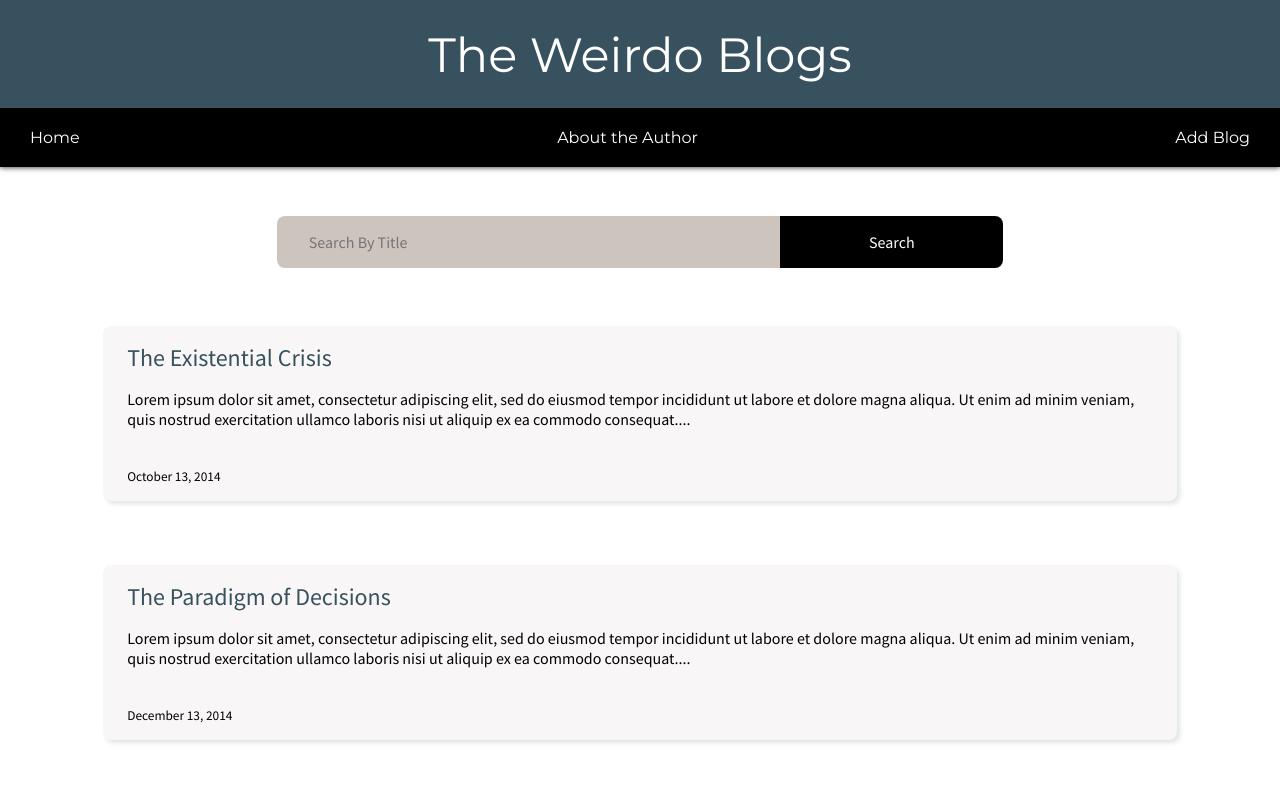
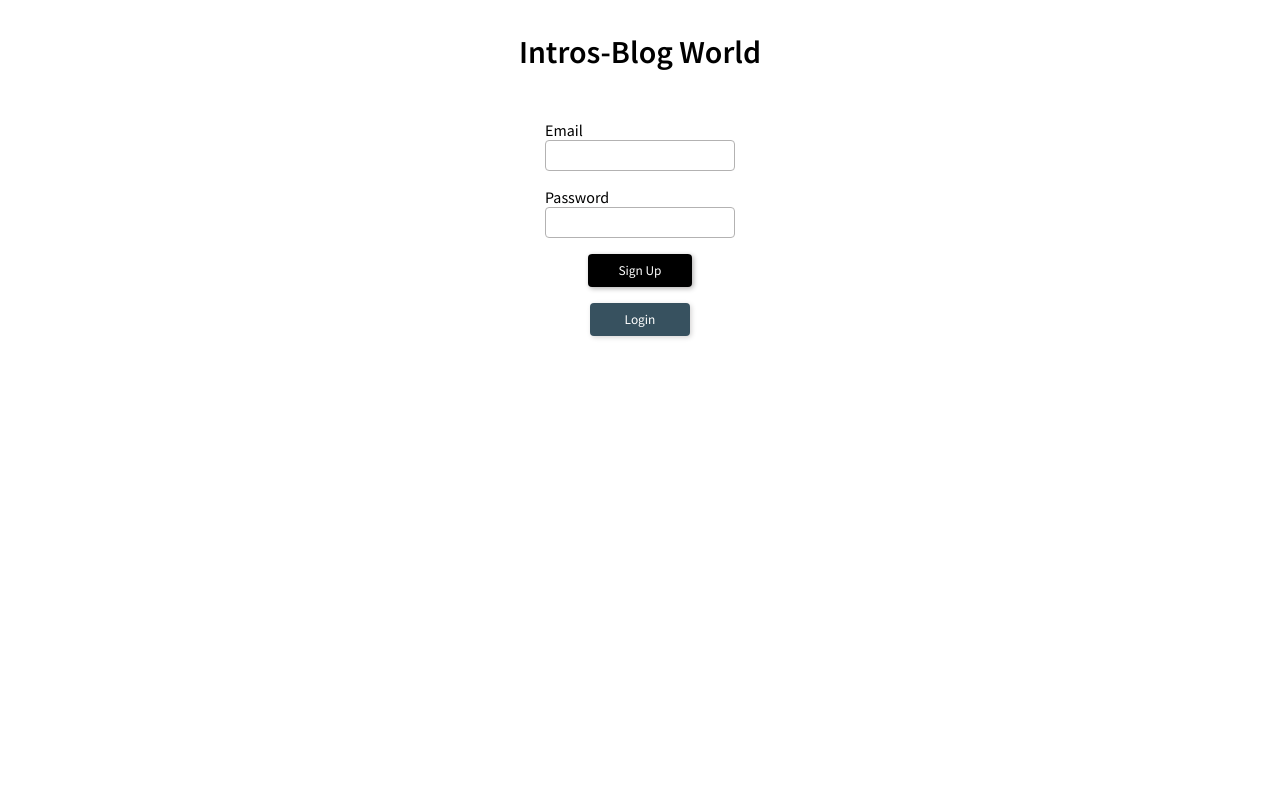
Before and after one commit to NeeshuSharmaa/blogs-project, a React (Create React App) app: page / in a window 1280 px wide. Shown: the top 800 px of the page. Built offline with nearby package versions, Linux system fonts and the light colour scheme; data requests are answered from the project's data file; a web font is replaced by a local one.

Commit message:
feat & style: login/logout

```diff
--- a/package.json
+++ b/package.json
@@ -6,6 +6,7 @@
     "@testing-library/jest-dom": "^5.16.5",
     "@testing-library/react": "^13.4.0",
     "@testing-library/user-event": "^13.5.0",
+    "firebase": "^9.15.0",
     "json-server": "^0.17.1",
     "react": "^18.2.0",
     "react-dom": "^18.2.0",
--- a/src/App.css
+++ b/src/App.css
@@ -6,7 +6,7 @@
     font-family: 'Source Sans Pro', sans-serif;
 
 }
-
+body{margin:0}
 header{
     max-height: max-content;
 }
@@ -30,46 +30,75 @@ header>h1{
 
 
 }
-/* .header-img {
-    margin-top:180px;
+.header-img {
+    margin-top:130px;
     height: 50%;
     max-width: 100%;
-} */
+    margin-left:0;
+    margin-right:0;
+}
+
 header>nav{
     width:100%;
     box-shadow: 0 1px 5px rgb(86, 86, 86);
     position:fixed;
     top:108px;
     left:0;
+    display: flex;
+    flex-direction: row;
+    justify-content: space-between;
+    background-color: black;
+
 }
 header>nav>ul{
     list-style-type: none;
     padding-inline-start: 0;
     display:flex;
-    flex-direction:row;
-    background-color: black;
-    justify-content:space-between;
-    padding:20px 30px;
+    justify-content: left;
 
+    padding: 10px 30px;
     margin-block-start: 0;
     margin-block-end: 0;
+}
+header>nav>div{
+    padding: 10px 30px;
+
+    display:inline-flex;
+    text-align:right;
+
 }
 .nav-list{
     font-family: 'Montserrat', sans-serif;
     margin:auto;
-    font-size:1rem;
+    font-size:0.9rem;
     color: white;
+    padding: 0.5rem 1rem;
+
 }
 a:-webkit-any-link {
     color: inherit;
     cursor: pointer;
     text-decoration: none;
 }
+.logout-btn {
+    font-family: 'Montserrat', sans-serif;
+    background-color: #e3e4e5;
+    color: black;
+    border-radius: 5.5px;
+    padding: 0.5rem 1rem;
+    font-size: 0.8rem;
+}
 
 .nav-list:hover{
     color:#8ea6b8;
     cursor: pointer;
 }
+.logout-btn:hover{
+    color:white;
+    cursor: pointer;
+    background-color: #8ea6b8;
+}
+
 .search{
 
     display:flex;
@@ -77,7 +106,7 @@ a:-webkit-any-link {
     padding:1rem;
     justify-content:center;
     flex-wrap: nowrap;
-    margin:200px 20% 10px 20%;
+    margin:26px 20% 10px 20%;
 }
 .search>input{
 
@@ -90,6 +119,8 @@ a:-webkit-any-link {
     width:80%;
 
 }
+
+
 .search-btn{
     color:white;
     background-color:black;
@@ -113,13 +144,13 @@ a:-webkit-any-link {
     justify-content: space-between;
     padding: 0 5%;
 }
-.blog{
-    padding:1rem 1.5rem;
-    color:black;
-    margin:2rem;
-    box-shadow: 3px 3px 5px #e3e4e5;
-    border-radius:0.5rem;
-    background-color:rgb(248, 246, 246);
+.blog {
+    padding: 1rem 1.5rem;
+    color: black;
+    margin: 2rem 1rem;
+    box-shadow: 3px 3px 5px #9a9a9b;
+    border-radius: 0.5rem;
+    background-color: rgb(236, 235, 235);
 }
 
 .blog-title{
@@ -129,6 +160,9 @@ a:-webkit-any-link {
 }
 .blog>p{
     margin-top:1rem;
+}
+.published-date{
+    color:rgb(67, 67, 67);
 }
 
 .blog-delete-btn{
@@ -220,3 +254,58 @@ a:-webkit-any-link {
     cursor: pointer;
     transition-delay: 0.2s;
 }
+
+.login-page{
+    padding:2rem;
+}
+.login-form{
+    margin: 2rem auto 0 auto;
+    justify-content: center;
+    display: flex;
+    flex-direction: column;
+    max-width: 90%;
+
+}
+.login-form>div{
+
+    margin:1rem auto 0 auto;
+}
+.login-form>div input {
+    width: 100%;
+    padding: 6px 10px;
+    /* margin: 10px auto; */
+    border: 1px solid rgb(179, 178, 178);
+    box-sizing: border-box;
+    display: block;
+    border-radius: 4px;
+
+
+}
+.login-form>div label{
+    text-align:left;
+
+}
+
+
+.sign-in-btn {
+    background: black;
+    color: #fff;
+    border: 0;
+    padding: 8px 30px;
+    border-radius: 4px;
+    cursor: pointer;
+    align-items: center;
+    margin: 1rem auto;
+    box-shadow: 1.5px 1.5px 5px#b1b0b0
+}
+.login-btn {
+    background-color:#37515f;
+    color: #fff;
+    border: 0;
+    padding: 8px 35px;
+    border-radius: 4px;
+    cursor: pointer;
+    align-items: center;
+    margin: 0 auto 2rem auto;
+    box-shadow: 1.5px 1.5px 5px#d5d4d4
+}
--- a/src/App.js
+++ b/src/App.js
@@ -1,5 +1,5 @@
 import "./App.css";
-import React from "react";
+import React, { useState } from "react";
 import Header from "./components/Header";
 import useFetch from "./useFetch";
 import { BrowserRouter as Router, Routes, Route } from "react-router-dom";
@@ -7,17 +7,55 @@ import About from "./components/About";
 import BlogDetails from "./components/BlogDetails";
 import Create from "./components/Create";
 import Home from "./components/Home";
+import LoginPage from "./components/LoginPage";
+
+import { initializeApp } from "firebase/app";
 
 function App() {
+  const [loggedIn, setLoggedIn] = useState(false);
+  const [imageDisplay, setImageDisplay] = useState(true);
+
+  const firebaseConfig = {
+    apiKey: "AIzaSyC8nlDMiONXQxrTC8mzx5Er5QQo4sMTOHo",
+    authDomain: "blogs-project-d2bf9.firebaseapp.com",
+    projectId: "blogs-project-d2bf9",
+    storageBucket: "blogs-project-d2bf9.appspot.com",
+    messagingSenderId: "901186626762",
+    appId: "1:901186626762:web:a7d596ee5de24c56c48033",
+  };
+  //init app
+  initializeApp(firebaseConfig);
+
   return (
     <Router>
       <div className="App">
-        <Header />
+        {loggedIn ? (
+          <Header setLoggedIn={setLoggedIn} imageDisplay={imageDisplay} />
+        ) : null}
         <Routes>
-          <Route exact path="/" element={<Home />}></Route>
-          <Route path="/create" element={<Create />}></Route>
-          <Route path="/about" element={<About />}></Route>
-          <Route path="/blogs/:id" element={<BlogDetails />}></Route>
+          {!loggedIn ? (
+            <Route
+              path="/"
+              element={<LoginPage setLoggedIn={setLoggedIn} />}
+            ></Route>
+          ) : (
+            <>
+              (<Route exact path="/home" element={<Home />}></Route>
+              <Route
+                path="/create"
+                element={<Create setImageDisplay={setImageDisplay} />}
+              ></Route>
+              <Route
+                path="/about"
+                element={<About setImageDisplay={setImageDisplay} />}
+              ></Route>
+              <Route
+                path="/blogs/:id"
+                element={<BlogDetails setImageDisplay={setImageDisplay} />}
+              ></Route>
+              )
+            </>
+          )}
         </Routes>
       </div>
     </Router>
--- a/src/components/About.jsx
+++ b/src/components/About.jsx
@@ -1,5 +1,10 @@
-const About = () => {
-  return <div>About The Author</div>;
+import { useEffect } from "react";
+
+const About = ({ setImageDisplay }) => {
+  useEffect(() => {
+    setImageDisplay(false);
+  }, []);
+  return <div>About</div>;
 };
 
 export default About;
--- a/src/components/Blog.jsx
+++ b/src/components/Blog.jsx
@@ -9,7 +9,7 @@ const Blog = ({ blog }) => {
         </div>
 
         <p className="blog-preview">{blog.body}</p>
-        <br />
+
         <small className="published-date">{blog.publishedDate}</small>
       </Link>
     </div>
--- a/src/components/BlogDetails.jsx
+++ b/src/components/BlogDetails.jsx
@@ -1,8 +1,11 @@
 import { useParams, useNavigate } from "react-router-dom";
 import useFetch from "../useFetch";
-import { useState } from "react";
+import { useEffect } from "react";
 
-const BlogDetails = () => {
+const BlogDetails = ({ setImageDisplay }) => {
+  useEffect(() => {
+    setImageDisplay(false);
+  }, []);
   const navigate = useNavigate();
 
   const { id } = useParams();
@@ -18,7 +21,7 @@ const BlogDetails = () => {
     fetch("http://localhost:8000/blogs/" + blog.id, {
       method: "DELETE",
     }).then((res) => console.log(`blog with id: ${blog.id} got deleted`));
-    navigate("/");
+    navigate("/home");
   }
   return (
     <div className="blog-details">
--- a/src/components/Create.jsx
+++ b/src/components/Create.jsx
@@ -1,7 +1,11 @@
-import { useState } from "react";
+import { useEffect, useState } from "react";
 import { useNavigate } from "react-router-dom";
 
-const Create = () => {
+const Create = ({ setImageDisplay }) => {
+  useEffect(() => {
+    setImageDisplay(false);
+  }, []);
+
   const [title, setTitle] = useState("");
   const [body, setBody] = useState("");
   const [isPending, setIsPending] = useState(false);
@@ -41,7 +45,7 @@ const Create = () => {
         console.log("new blog added", newBlog);
         setIsPending(false);
       });
-    navigate("/");
+    navigate("/home");
   }
 
   return (
--- a/src/components/Header.jsx
+++ b/src/components/Header.jsx
@@ -1,13 +1,17 @@
 import { Link } from "react-router-dom";
 
-export default function Header() {
+export default function Header({ setLoggedIn, imageDisplay }) {
   return (
     <header>
-      <h1>The Weirdo Blogs</h1>
-      {/* <img className="header-img" src="images/header-img.jpg" /> */}
+      <h1>Intros-Blog World</h1>
+      {imageDisplay ? (
+        <img className="header-img" src="images/header-img.jpg" />
+      ) : (
+        "null"
+      )}
       <nav>
-        <ul>
-          <Link to="/">
+        <ul className="nav-div">
+          <Link to="/home">
             <li className="nav-list">Home</li>
           </Link>
           <Link to="/about">
@@ -17,6 +21,13 @@ export default function Header() {
             <li className="nav-list">Add Blog</li>
           </Link>
         </ul>
+        <div>
+          <Link to="/">
+            <button className="logout-btn" onClick={() => setLoggedIn(false)}>
+              Logout
+            </button>
+          </Link>
+        </div>
       </nav>
     </header>
   );
--- /dev/null
+++ b/src/components/LoginPage.jsx
@@ -0,0 +1,97 @@
+import React, { useRef, useState } from "react";
+
+import {
+  getAuth,
+  createUserWithEmailAndPassword,
+  signInWithEmailAndPassword,
+} from "firebase/auth";
+import { useNavigate } from "react-router-dom";
+
+export default function LoginPage({ setLoggedIn }) {
+  const email = useRef();
+  const password = useRef();
+  const loginForm = useRef();
+  const navigate = useNavigate();
+  const [error, setError] = useState(null);
+
+  //init auth
+  const auth = getAuth();
+
+  const signUpHandler = (e) => {
+    e.preventDefault();
+    var userEmail = email.current.value;
+    var userPassword = password.current.value;
+
+    createUserWithEmailAndPassword(auth, userEmail, userPassword)
+      .then((cred) => {
+        console.log("user created:", cred.user);
+        navigate("/home");
+        userEmail = "";
+        userPassword = "";
+      })
+      .catch((err) => {
+        console.log(err.code, err.message);
+        setError(err.message);
+      });
+  };
+  const loginHandler = (e) => {
+    e.preventDefault();
+    var userEmail = email.current.value;
+    var userPassword = password.current.value;
+    signInWithEmailAndPassword(auth, userEmail, userPassword)
+      .then((cred) => {
+        console.log("user signed in:", cred.user);
+
+        setLoggedIn(true);
+        navigate("/home");
+        userEmail = "";
+        userPassword = "";
+      })
+      .catch((err) => {
+        console.log(err.code, err.message);
+        setError(err.message);
+      });
+  };
+
+  return (
+    <div className="login-page">
+      <center>
+        <h1 style={{ margin: 0 }}>Intros-Blog World</h1>
+      </center>
+      <form className="login-form" ref={loginForm}>
+        <div>
+          <label htmlFor="email">Email </label>
+          <input
+            type="text"
+            id="email"
+            ref={email}
+            onClick={() => setError(null)}
+            required
+          />
+        </div>
+        <div>
+          <label htmlFor="password">Password</label>
+          <input
+            type="password"
+            id="password"
+            ref={password}
+            onClick={() => setError(null)}
+            required
+          />
+        </div>
+
+        <button className="sign-in-btn" onClick={signUpHandler}>
+          Sign Up
+        </button>
+        <button className="login-btn" onClick={loginHandler}>
+          Login
+        </button>
+      </form>
+      {error && (
+        <center>
+          <span>{error}</span>
+        </center>
+      )}
+    </div>
+  );
+}
```
Also changed, not shown: 1 other file (tests, documents, lock files or other folders). Lines whose indentation alone changed are shown as unchanged.
